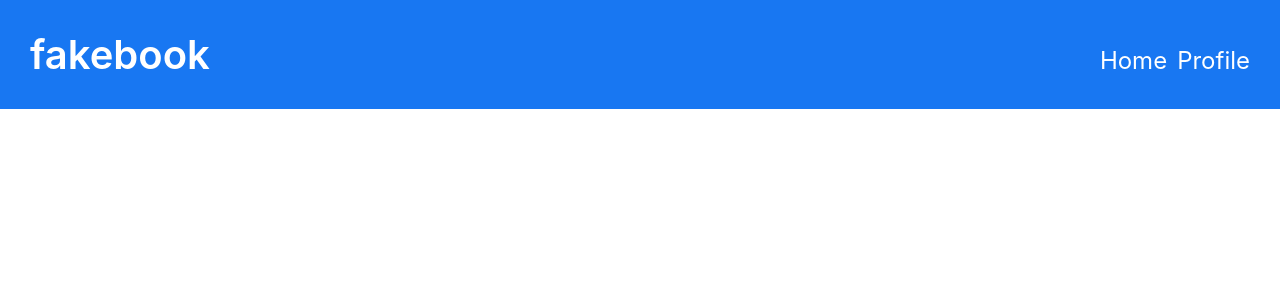
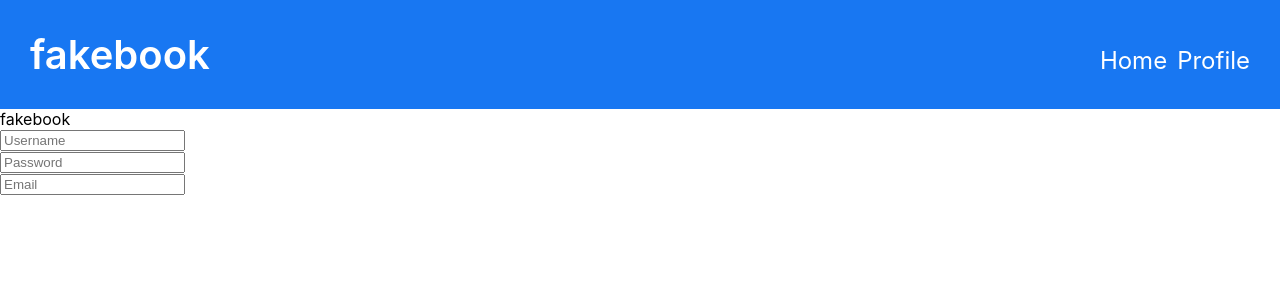
Before and after one commit to ArnauOriol/202209-w7chwe-arnau-oriol-front, a React (Create React App) app: page / in a window 1280 px wide. Shown: the top 300 px of the page. Built offline with nearby package versions, Linux system fonts and the light colour scheme; no server answers.

Commit message:
Move Header component into its folder and add RegisterForm component

```diff
--- a/src/App.tsx
+++ b/src/App.tsx
@@ -1,7 +1,13 @@
-import Header from "./components/Header";
+import Header from "./components/Header/Header";
+import RegisterForm from "./components/RegisterForm/RegisterForm";
 
 const App = () => {
-  return <Header />;
+  return (
+    <>
+      <Header />
+      <RegisterForm />
+    </>
+  );
 };
 
 export default App;
--- /dev/null
+++ b/src/components/RegisterForm/RegisterForm.tsx
@@ -0,0 +1,86 @@
+import { useState } from "react";
+import useUser from "../../hooks/useUser";
+import { UserRegisterData } from "../../types/types";
+
+const RegisterForm = (): JSX.Element => {
+  const { registerUser } = useUser();
+  const initialFormData = {
+    username: "",
+    password: "",
+    email: "",
+    picture: "",
+  };
+
+  const [formData, setFormData] = useState(initialFormData);
+
+  const handleFormChange = (event: React.ChangeEvent<HTMLInputElement>) => {
+    setFormData({
+      ...formData,
+      [event.target.id]: event.target.value,
+    });
+  };
+
+  const handleSubmit = (event: React.SyntheticEvent) => {
+    event.preventDefault();
+
+    const submitedData: UserRegisterData = {
+      username: formData.username,
+      password: formData.password,
+      email: formData.email,
+    };
+
+    registerUser(submitedData);
+  };
+
+  return (
+    <>
+      <span className="register-form__logo">fakebook</span>
+      <form onSubmit={(event) => handleSubmit(event)}>
+        <div className="register-form__input">
+          <input
+            type="text"
+            name="username"
+            id="username"
+            placeholder="Username"
+            className="register-form__field"
+            aria-label="username-input"
+            onChange={handleFormChange}
+            autoComplete="off"
+            required
+          />
+          <label className="register-form__label" htmlFor="username"></label>
+        </div>
+        <div className="register-form__input">
+          <input
+            type="password"
+            name="password"
+            id="password"
+            placeholder="Password"
+            className="register-form__field"
+            aria-label="password-input"
+            onChange={handleFormChange}
+            autoComplete="off"
+            required
+          />
+          <label className="register-form__label" htmlFor="password"></label>
+        </div>
+        <div className="register-form__input">
+          <input
+            type="email"
+            name="email"
+            id="email"
+            placeholder="Email"
+            className="register-form__field"
+            aria-label="email-input"
+            onChange={handleFormChange}
+            autoComplete="off"
+            required
+          />
+          <label className="register-form__label" htmlFor="email"></label>
+        </div>
+      </form>
+    </>
+  );
+};
+
+export default RegisterForm;
```
Also changed, not shown: src/types/types.ts (+7 -0 lines), src/components/Header/Header.tsx (renamed from src/components/Header.tsx), src/components/Header/HeaderStyled.tsx (renamed from src/components/HeaderStyled.tsx), 1 other file (tests, documents, lock files or other folders).
